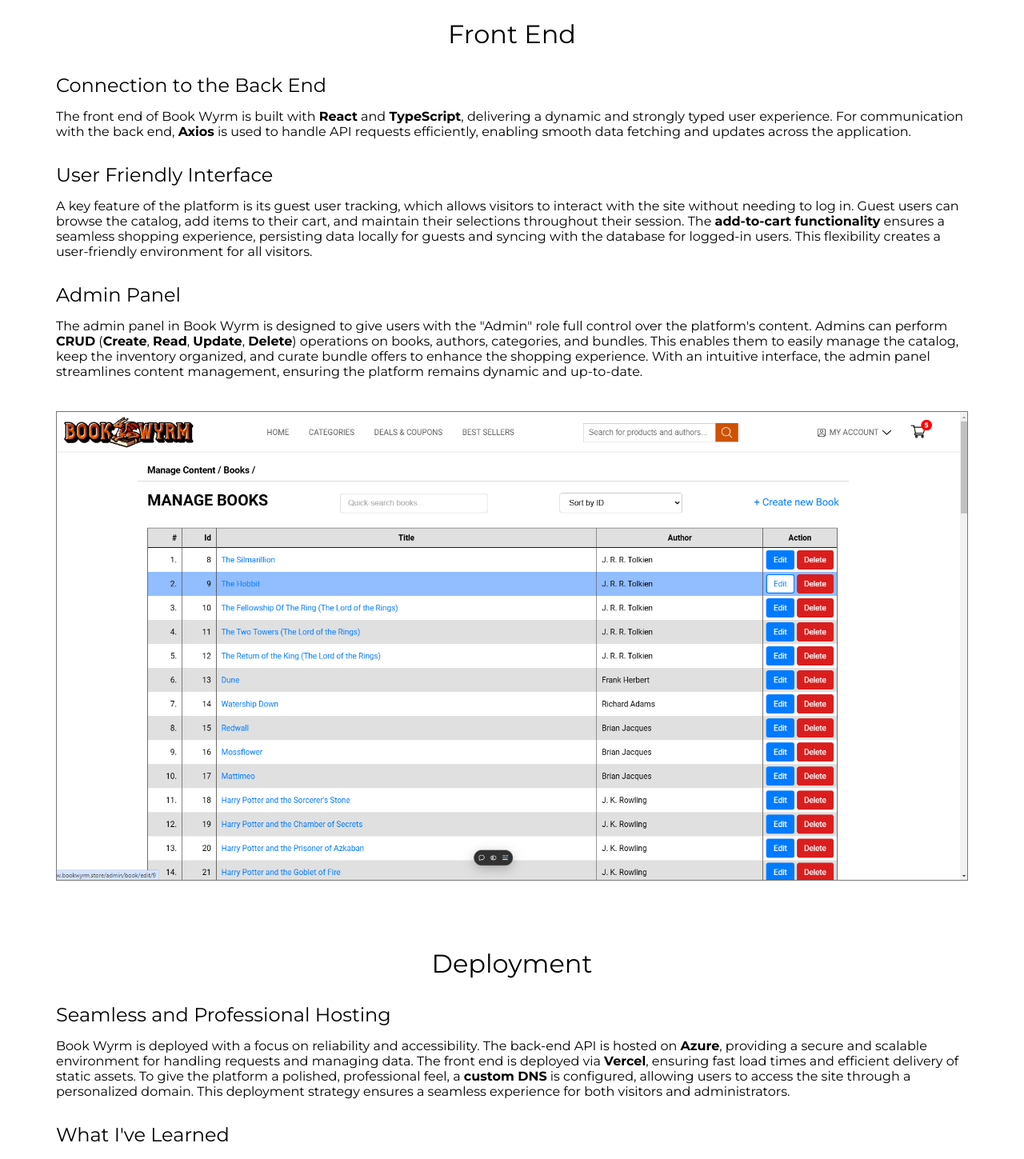
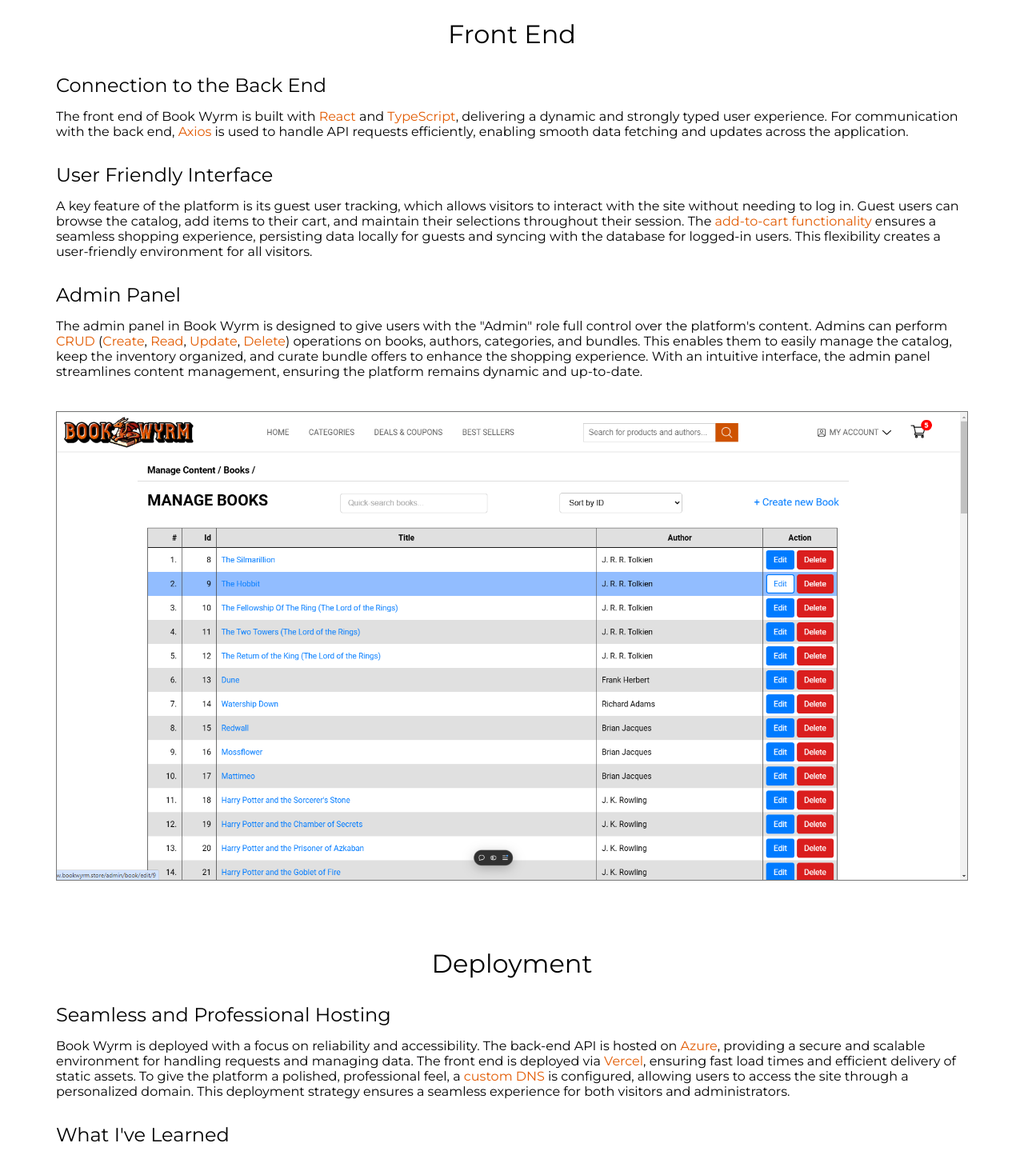
Before and after one commit to DavidLeder98/PersonalSite, a React (Vite) app: page /bookwyrm in a window 1280 px wide. Shown: the part 900-2349 px from the top of the page at 80% size. Built offline with nearby package versions, Linux system fonts and the light colour scheme.

Commit message:
orange 2

```diff
--- a/src/components/bookwyrm/deployment/BwDeployment.css
+++ b/src/components/bookwyrm/deployment/BwDeployment.css
@@ -13,3 +13,8 @@
     font-weight: 400;
     margin: 30px 0 15px 0;
 }
+
+.bwd-container b{
+    font-weight: 400;
+    color: #e25a00;
+}
--- a/src/components/bookwyrm/frontend/BwFrontEnd.css
+++ b/src/components/bookwyrm/frontend/BwFrontEnd.css
@@ -19,3 +19,8 @@
     border: 1px solid #777;
     margin: 40px 0 0 0;
 }
+
+.bwfe-container b{
+    font-weight: 400;
+    color: #e25a00;
+}
--- a/src/components/bookwyrm/header/BwHeader.css
+++ b/src/components/bookwyrm/header/BwHeader.css
@@ -90,7 +90,7 @@
 
     .bwhc-mobie-img{
         width: 100%;
-        margin: 0 0 40px 0;
+        margin: 0 0 30px 0;
         display: flex;
         justify-content: center;
     }
```
